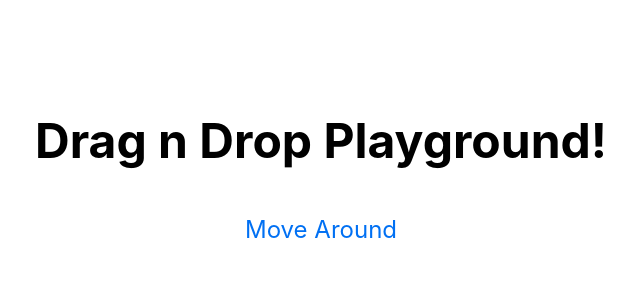
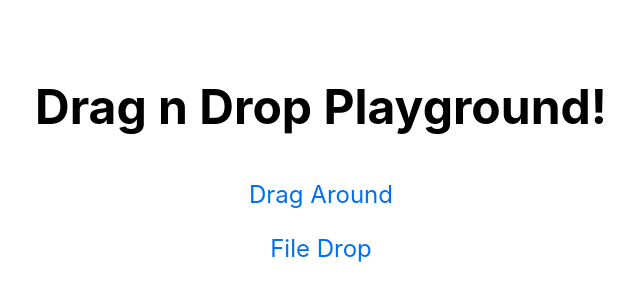
Before and after one commit to patriciolencina/playground-react-dnd, a React (Create React App) app: page / in a window 1280 px wide. Shown: the part 224-524 px from the top of the page, without its empty margins (319-959 px from the left). Built offline with nearby package versions, Linux system fonts and the light colour scheme.

Commit message:
📦 NEW: Add filedrop page

```diff
--- a/src/App.js
+++ b/src/App.js
@@ -5,13 +5,15 @@ import { Router } from "@reach/router";
 
 import MoveAroundPage from "./pages/movearound";
 import HomePage from "./pages/home";
+import FileDropPage from "./pages/filedrop";
 
 const App = () => {
   return (
     <div className="app">
       <Router>
         <HomePage path="/" />
-        <MoveAroundPage path="/move-around" />
+        <MoveAroundPage path="/drag-around" />
+        <FileDropPage path="/file-drop" />
       </Router>
     </div>
   );
--- a/src/App.scss
+++ b/src/App.scss
@@ -8,15 +8,22 @@
 
   h1 {
     font-size: 3rem;
-    margin-bottom: 3rem;
+    margin-bottom: 2rem;
   }
 
   nav {
+    display: flex;
+    flex-direction: column;
+    align-items: center;
+
     a {
+      width: 100%;
+      text-align: center;
       padding: 5px 20px;
       font-size: 1.5rem;
       border-radius: 8px;
       line-height: 1.5rem;
+      margin: 10px;
 
       &:hover {
         text-decoration: none;
--- /dev/null
+++ b/src/pages/filedrop.js
@@ -0,0 +1,11 @@
+import React from "react";
+
+const FileDropPage = () => {
+  return (
+    <div className="drop">
+      <h1>File Drop</h1>
+    </div>
+  );
+};
+
+export default FileDropPage;
--- a/src/pages/home.js
+++ b/src/pages/home.js
@@ -6,7 +6,8 @@ const HomePage = () => {
     <div className="home">
       <h1>Drag n Drop Playground!</h1>
       <nav>
-        <Link to="/move-around">Move Around</Link>
+        <Link to="/drag-around">Drag Around</Link>
+        <Link to="/file-drop">File Drop</Link>
       </nav>
     </div>
   );
```
